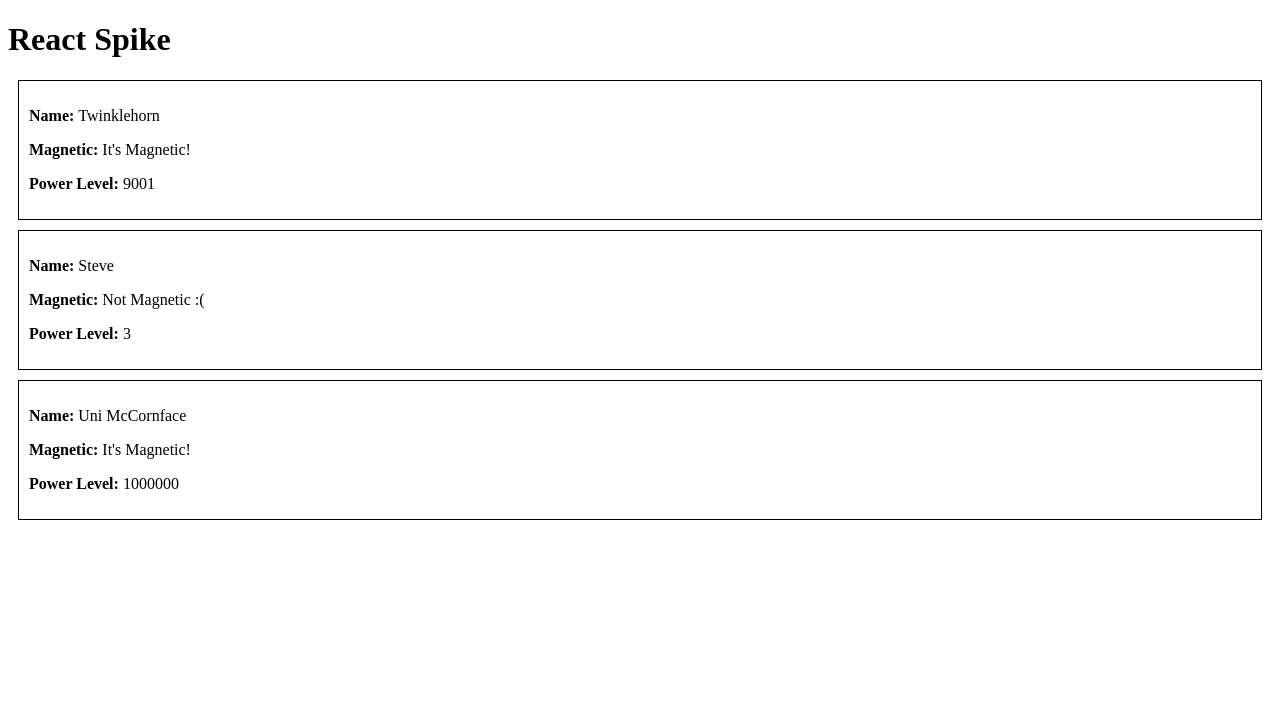
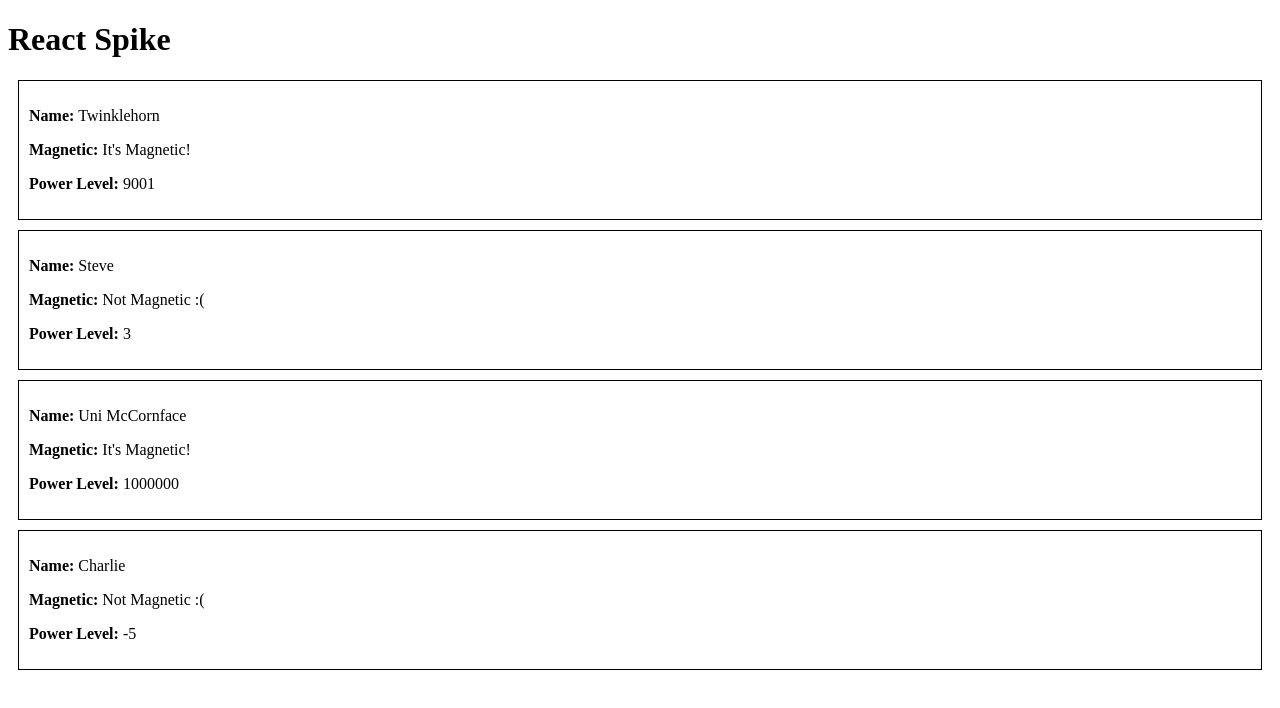
Before and after one commit to yminachi/reactSpike, a React app: page / in a window 1280 px wide. Shown: the top 708 px of the page. Built offline with nearby package versions, Linux system fonts and the light colour scheme.

Commit message:
attempting to refactor - not working at this point

```diff
--- a/App.jsx
+++ b/App.jsx
@@ -1,4 +1,8 @@
 import React from 'react';
+
+import Header from './Header.jsx'
+import Content from './Content.jsx'
+
 
 class App extends React.Component {
     render() {
@@ -11,66 +15,4 @@ class App extends React.Component {
     }
 }
 
-class Header extends React.Component {
-    render() {
-        return (
-            <h1>React Spike</h1>
-        );
-    }
-}
-
-class Content extends React.Component {
-    constructor() {
-        super();
-
-        this.state = {
-            unicorns: [
-                {
-                    "name": "Twinklehorn",
-                    "magnetic": true,
-                    "powerLevel": 9001
-                },
-
-                {
-                    "name": "Steve",
-                    "magnetic": false,
-                    "powerLevel": 3
-                },
-
-                {
-                    "name": "Uni McCornface",
-                    "magnetic": true,
-                    "powerLevel": 1000000
-                }
-            ]
-        }
-    }
-
-    render() {
-        return(
-            <div>
-                {this.state.unicorns.map((unicorn, i) => <UnicornListItem key = {i} unicorn = {unicorn} />)}
-            </div>
-        );
-    }
-}
-
-class UnicornListItem extends React.Component {
-    render() {
-        var itemStyle = {
-            border: "1px solid #000000",
-            margin: 10,
-            padding: 10
-        };
-
-        return (
-            <div style={itemStyle}>
-                <p><b>Name: </b>{this.props.unicorn.name}</p>
-                <p><b>Magnetic: </b>{this.props.unicorn.magnetic == true ? "It's Magnetic!" : "Not Magnetic :("}</p>
-                <p><b>Power Level: </b>{this.props.unicorn.powerLevel}</p>
-            </div>
-        )
-    }
-}
-
 export default App;
--- /dev/null
+++ b/Content.jsx
@@ -0,0 +1,45 @@
+import React from 'react';
+
+import UnicornListItem from './UnicornListItem';
+
+export default class Content extends React.Component {
+    constructor() {
+        super();
+
+        this.state = {
+            unicorns: [
+                {
+                    "name": "Twinklehorn",
+                    "magnetic": true,
+                    "powerLevel": 9001
+                },
+
+                {
+                    "name": "Steve",
+                    "magnetic": false,
+                    "powerLevel": 3
+                },
+
+                {
+                    "name": "Uni McCornface",
+                    "magnetic": true,
+                    "powerLevel": 1000000
+                },
+
+                {
+                    "name": "Charlie",
+                    "magnetic": false,
+                    "powerLevel": -5
+                }
+            ]
+        }
+    }
+
+    render() {
+        return(
+            <div>
+                {this.state.unicorns.map((unicorn, i) => <UnicornListItem key = {i} unicorn = {unicorn} />)}
+            </div>
+        );
+    }
+}
--- /dev/null
+++ b/Header.jsx
@@ -0,0 +1,9 @@
+import React from 'react';
+
+export default class Header extends React.Component {
+    render() {
+        return (
+            <h1>React Spike</h1>
+        );
+    }
+}
--- /dev/null
+++ b/UnicornListItem.jsx
@@ -0,0 +1,19 @@
+import React from 'react';
+
+export default class UnicornListItem extends React.Component {
+    render() {
+        var itemStyle = {
+            border: "1px solid #000000",
+            margin: 10,
+            padding: 10
+        };
+
+        return (
+            <div style={itemStyle}>
+                <p><b>Name: </b>{this.props.unicorn.name}</p>
+                <p><b>Magnetic: </b>{this.props.unicorn.magnetic == true ? "It's Magnetic!" : "Not Magnetic :("}</p>
+                <p><b>Power Level: </b>{this.props.unicorn.powerLevel}</p>
+            </div>
+        )
+    }
+}
```
